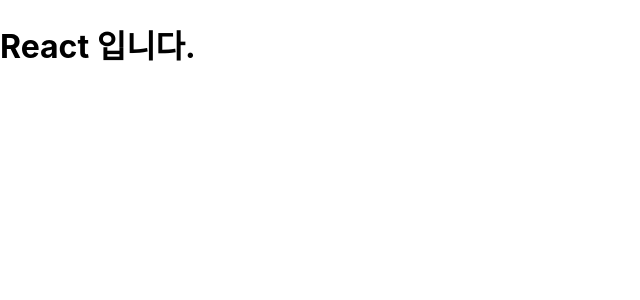
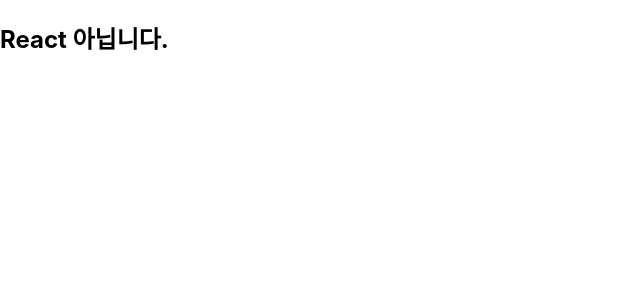
Before and after one commit to bigveloper/jsx, a React (Create React App) app: page / in a window 1280 px wide. Shown: the top 300 px of the page, without its empty margins (0-640 px from the left). Built offline with nearby package versions, Linux system fonts and the light colour scheme.

Commit message:
Conditional Operator : false

```diff
--- a/src/App.js
+++ b/src/App.js
@@ -1,5 +1,5 @@
 function App() {
-    const name = 'React';
+    const name = 'Rect';
     return <div>{name === 'React' ? <h1>React 입니다.</h1> : <h2>React 아닙니다.</h2>}</div>;
 }
 
```
